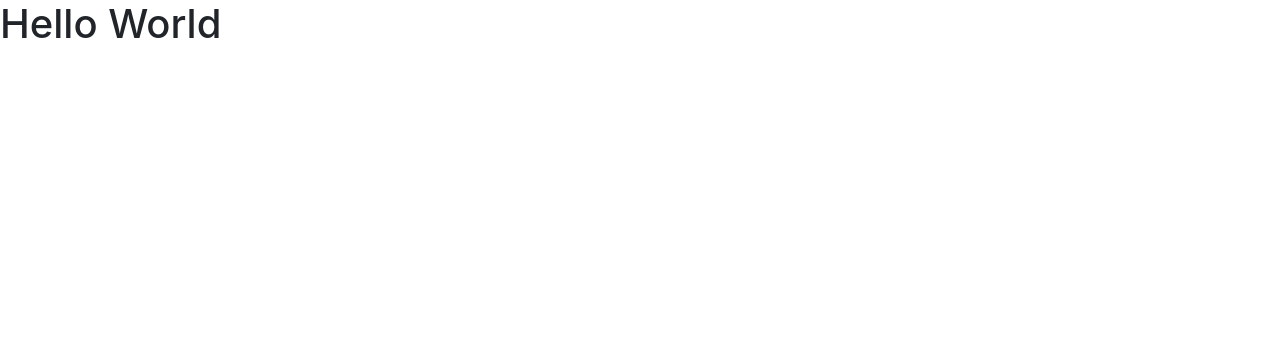
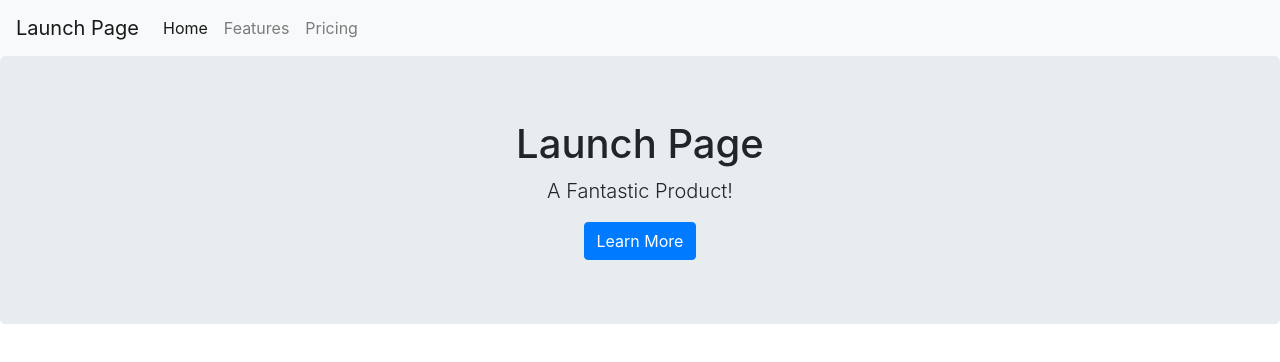
Before and after one commit to xilaluna/bootstrap-landingpage, a plain HTML site: page index.html in a window 1280 px wide. Drawn offline with nearby package versions, Linux system fonts and the light colour scheme.

Commit message:
Update index.html

```diff
--- a/index.html
+++ b/index.html
@@ -14,11 +14,25 @@
   <body>
     <header>
       <!-- NAVBAR -->
+      <nav class="navbar navbar-expand navbar-light bg-light">
+        <a class="navbar-brand" href="/index.html">Launch Page</a>
+        <div class="navbar-nav">
+          <a class="nav-item nav-link active" href="#"
+            >Home<span class="sr-only">(current)</span></a
+          >
+          <a class="nav-item nav-link" href="#">Features</a>
+          <a class="nav-item nav-link" href="#">Pricing</a>
+        </div>
+      </nav>
     </header>
 
     <main>
       <!-- HERO -->
-      <h1>Hello World</h1>
+      <div class="jumbotron text-center">
+        <h1>Launch Page</h1>
+        <p class="lead">A Fantastic Product!</p>
+        <a href="#" class="btn btn-primary">Learn More</a>
+      </div>
       <!-- BENEFITS -->
       <!-- CALL TO ACTION -->
     </main>
```
